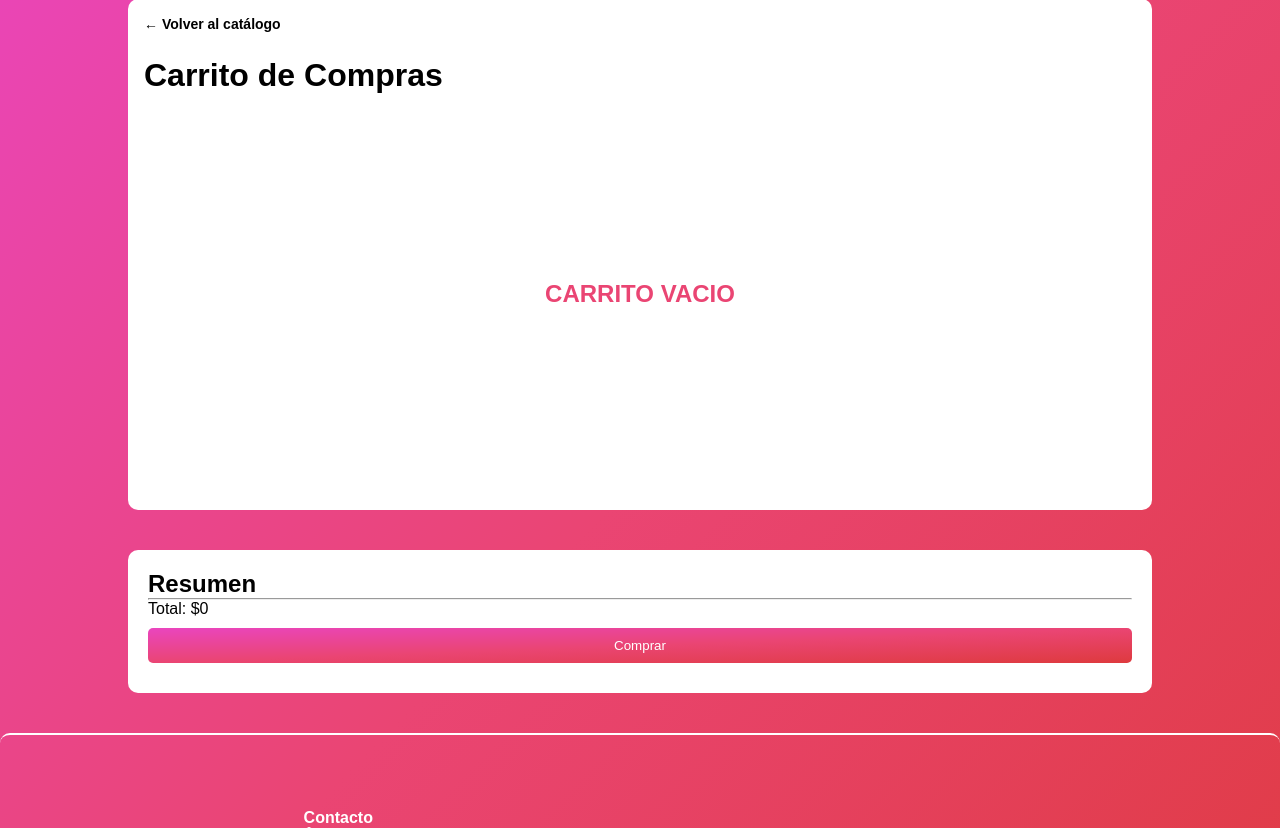
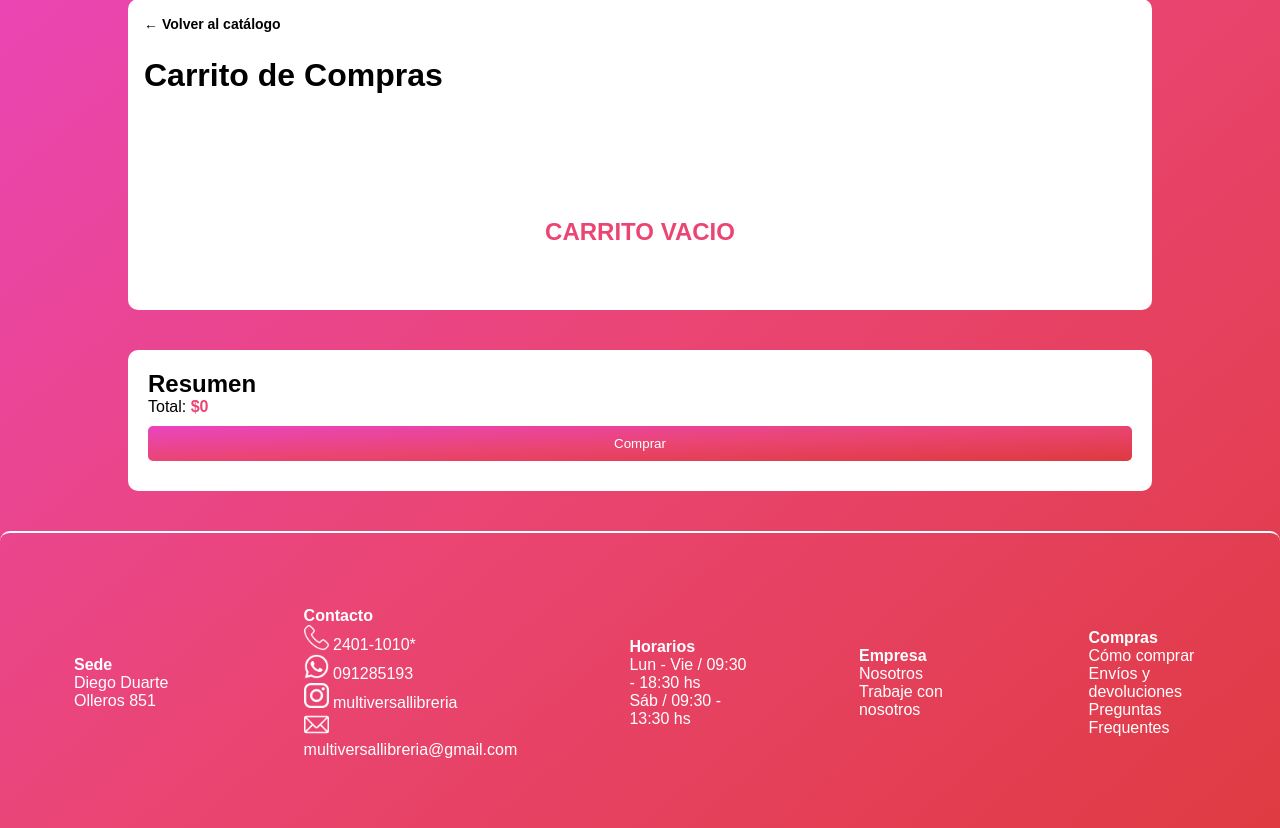
Before and after one commit to ImachineSW/Libreria-Multiversal, a PHP site: page /carrito/carrito.html in a window 1280 px wide. Shown: the part 168-996 px from the top of the page. Run offline with PHP 8.4, Linux system fonts and the light colour scheme.

Commit message:
8C: Modificacion css de carrito

```diff
--- a/carrito/carrito.html
+++ b/carrito/carrito.html
@@ -41,7 +41,6 @@
                 <div class="resumen"> <!--Resumen de compra-->
                     <h2>Resumen</h2>
                     <div class="libros-r"> <!--Aca se agregan los libros al resumen de compra--> </div>
-                    <hr>
                     <div class="total"><!--Aca se muestra el total--></div>
                     <button class="comprar">Comprar</button>
                 </div>
--- a/css/carrito.css
+++ b/css/carrito.css
@@ -84,11 +84,14 @@ html {
 
 /*Contenedor de los libros*/
 .productos {
-    display: flex;
-    flex-wrap: wrap;
+    display: grid;
+    grid-template-columns: repeat(auto-fill, minmax(150px, 1fr));
+    gap: 20px;
+    justify-content: center;
     padding: 10px;
     margin: auto;
-    height: 400px;
+    height: max-content;
+    min-height: 200px   ;
 }
 
 .producto {
@@ -143,6 +146,10 @@ html {
 }
 
 .vacio {
+    position: absolute;
+    left: 50%;
+    top: 50%;
+    transform: translateX(-50%) translateY(-50%);
     display: flex;
     justify-content: center;
     align-items: center;
--- a/js/carrito.js
+++ b/js/carrito.js
@@ -12,7 +12,7 @@ function mostrarCarrito() {
 
     if (carrito.length === 0) { // si el carrito esta vacio muestra esto
         cont.innerHTML = `<h3 class="vacio">CARRITO VACIO</h3>`;
-        resumen.textContent = `Total: $${total}`;
+        resumen.innerHTML = `Total: <span class="fuerte">$${total}</span>`;
         const vaciarbtn = document.querySelector(".vaciar"); // busca el boton de vaciar carrito
         vaciarbtn.style.display = "none"; // oculta el boton de vaciar carrito
         return;
@@ -21,7 +21,11 @@ function mostrarCarrito() {
     carrito.forEach(libro => { // recorre el array
         const subtotal = libro.precio * libro.cantidad;
         total += subtotal; // suma el precio de los libros
-        bookr.appendChild(document.createElement("p")).textContent = `${libro.nombre}: $${libro.precio}`; // agrega el nombre y precio de los libros al resumen
+        if (libro.cantidad > 1) {
+        bookr.innerHTML += `${libro.nombre}: <span class="fuerte">$${libro.precio} x ${libro.cantidad} = $${subtotal}</span><br>`; // agrega el nombre y precio de los libros al resumen
+        } else {
+        bookr.innerHTML += `${libro.nombre}: <span class="fuerte">$${libro.precio} x ${libro.cantidad}</span><br>`; // agrega el nombre y precio de los libros al resumen
+        }
 
         const div = document.createElement("div"); // crea un div
         div.classList.add("producto"); // le asigna la clase producto al div
@@ -42,7 +46,7 @@ function mostrarCarrito() {
     const vaciarbtn = document.querySelector(".vaciar"); // busca el boton de vaciar carrito
     vaciarbtn.addEventListener("click", vaciarCarrito); // le da la funcion de vaciar el carrito
 
-    resumen.textContent = `Total: $${total}`; // actualiza el total
+    resumen.innerHTML = `<br><hr><h3>Total: <span class="fuerte">$${total}</span></h3>`; // actualiza el total
 
 };
 //
```
